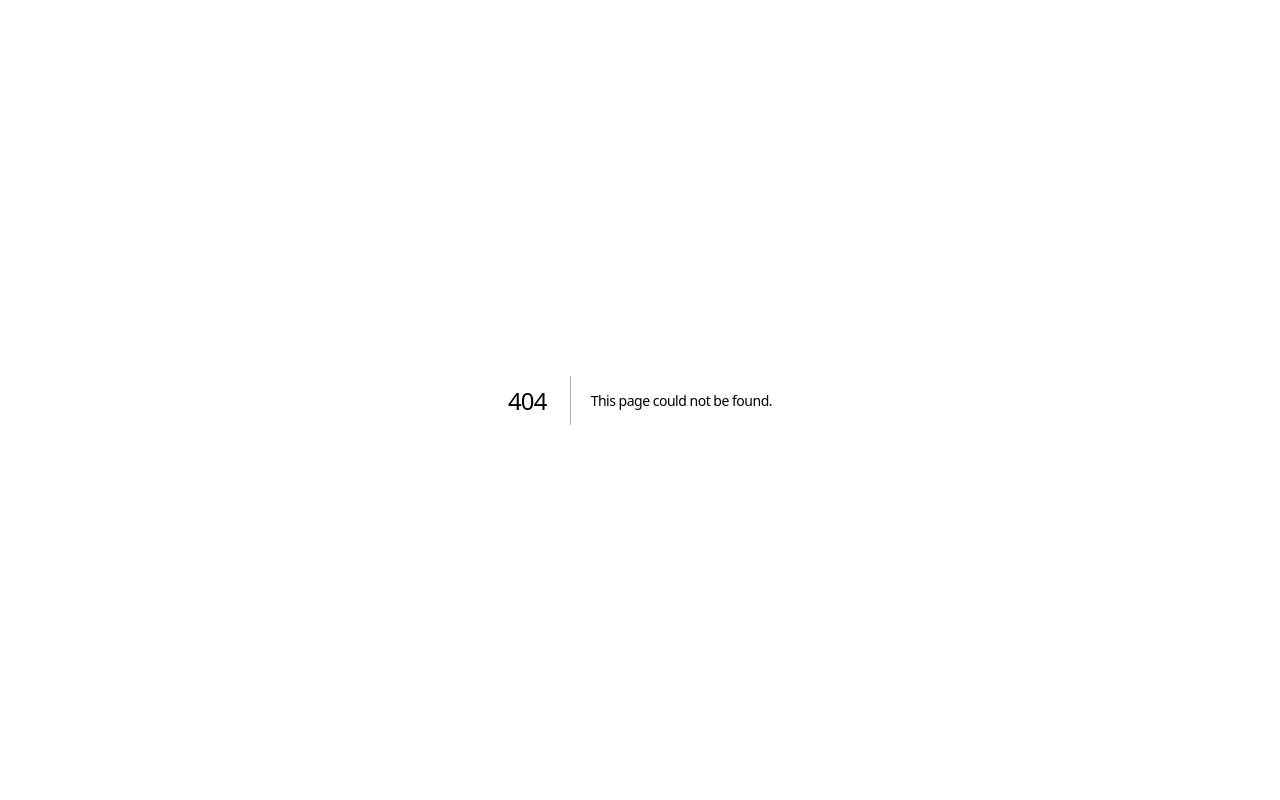
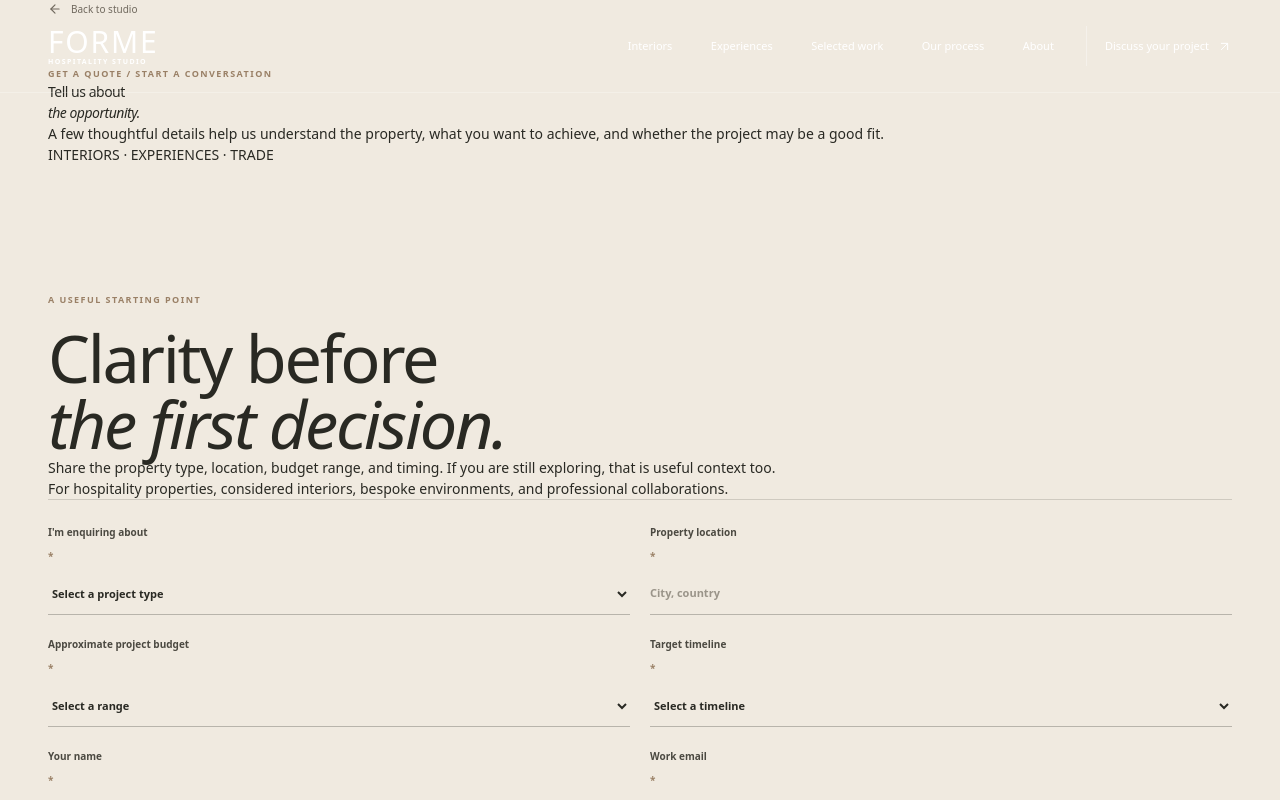
Before and after one commit to emmanuel-devs/forme-hospitality-studio, a Next.js app: page /quote in a window 1280 px wide. Before the commit this address had no page. Shown: the top 800 px of the page. Built offline with nearby package versions, Linux system fonts and the light colour scheme.

Commit message:
Add dedicated project inquiry page

```diff
--- /dev/null
+++ b/app/quote/page.tsx
@@ -0,0 +1,37 @@
+import type { Metadata } from "next";
+import Link from "next/link";
+import { ArrowLeft, ArrowUpRight } from "lucide-react";
+import { SiteHeader } from "@/components/SiteHeader";
+import { InquiryForm } from "@/components/InquiryForm";
+
+export const metadata: Metadata = {
+  title: "Get a Quote | FORME Hospitality Studio",
+  description: "Tell FORME about your hospitality property, interior design goals, budget, and timeline to begin a considered project conversation."
+};
+
+export default function QuotePage() {
+  return <main className="quote-page">
+    <SiteHeader />
+    <section className="quote-intro">
+      <div className="container">
+        <Link href="/#top" className="portfolio-back"><ArrowLeft size={14} /> Back to studio</Link>
+        <p className="eyebrow section-kicker">Get a quote / Start a conversation</p>
+        <h1>Tell us about<br /><em>the opportunity.</em></h1>
+        <div className="quote-intro-bottom"><p>A few thoughtful details help us understand the property, what you want to achieve, and whether the project may be a good fit.</p><span>INTERIORS · EXPERIENCES · TRADE</span></div>
+      </div>
+    </section>
+    <section className="quote-form-section section-pad">
+      <div className="container quote-form-grid">
+        <aside className="quote-aside">
+          <p className="eyebrow section-kicker">A useful starting point</p>
+          <h2>Clarity before<br /><em>the first decision.</em></h2>
+          <p>Share the property type, location, budget range, and timing. If you are still exploring, that is useful context too.</p>
+          <div className="quote-aside-note"><span className="inquiry-aside-line" /><p>For hospitality properties, considered interiors, bespoke environments, and professional collaborations.</p></div>
+        </aside>
+        <div className="form-panel"><InquiryForm /></div>
+      </div>
+    </section>
+    <section className="quote-next"><div className="container quote-next-inner"><div><p className="eyebrow detail-eyebrow"><span className="eyebrow-line" /> Still exploring?</p><h2>See what’s possible.</h2></div><Link href="/work" className="button button-light">Explore selected work <ArrowUpRight size={16} /></Link></div></section>
+    <footer className="site-footer"><div className="container footer-top"><Link href="/#top" className="wordmark footer-wordmark"><span className="wordmark-main">FORME</span><span className="wordmark-sub">HOSPITALITY STUDIO</span></Link><p>Spaces designed to make people feel something.</p><Link href="/#top" className="back-top">Back to studio ↑</Link></div><div className="container footer-bottom"><span>© {new Date().getFullYear()} FORME Hospitality Studio</span><span>Independent portfolio concept · Not a real client studio</span><span>Interiors · Experiences · Partnerships</span></div></footer>
+  </main>;
+}
```
